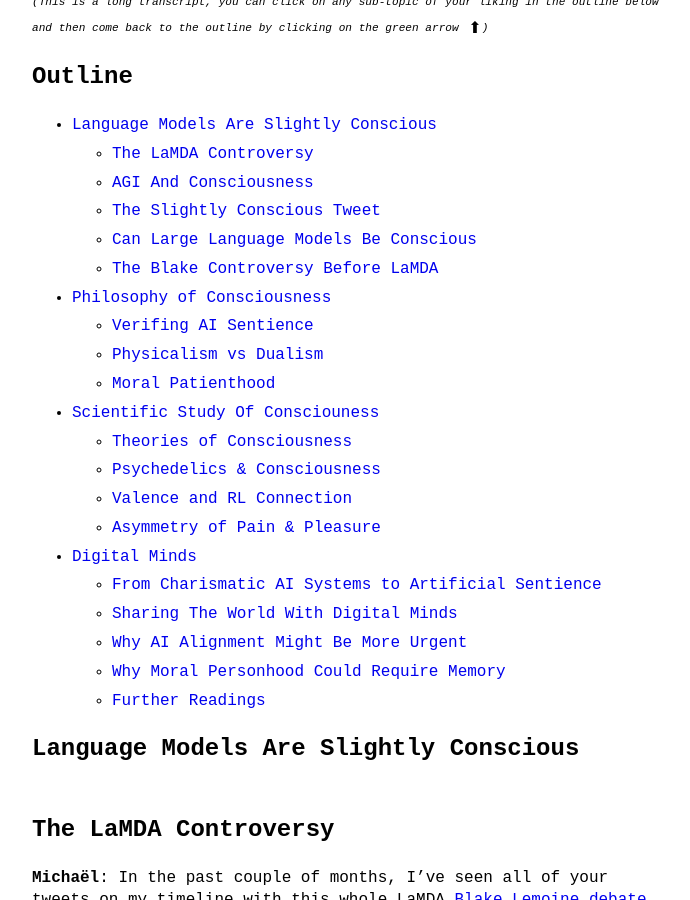
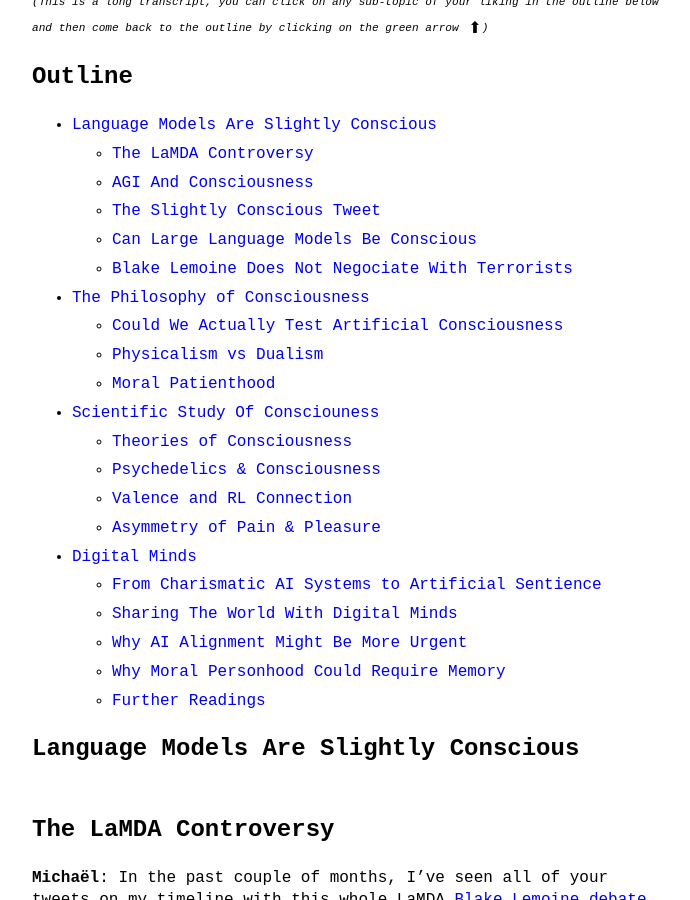
Before and after one commit to theinsideview/theinsideview.github.io, a Jekyll site: the page built from _posts/2022-08-25-roblong.md, in a window 1280 px wide and 900 px high, scrolled down 1071 px. Shown: the whole window, without its empty margins (288-978 px from the left). Built offline with Jekyll 4.4.1, drawn with Linux system fonts in a browser that asks for light colours; some of the changed text lies outside the part shown.

Commit message:
Update 2022-08-25-roblong.md

```diff
--- a/_posts/2022-08-25-roblong.md
+++ b/_posts/2022-08-25-roblong.md
@@ -22,9 +22,9 @@
     * [AGI And Consciousness](#agi-and-consciousness)
     * [The Slightly Conscious Tweet](#the-slightly-concious-tweet)
     * [Can Large Language Models Be Conscious](#can-large-language-models-be-conscious)
-    * [The Blake Controversy Before LaMDA](#the-blake-controversy-before-lamda)
-* [Philosophy of Consciousness](#philosophy-of-consciousness)
-    * [Verifing AI Sentience](#verifing-ai-sentience)
+    * [Blake Lemoine Does Not Negociate With Terrorists](#blake-lemoine-does-not-negociate-with-terrorists)
+* [The Philosophy of Consciousness](#the-philosophy-of-consciousness)
+    * [Could We Actually Test Artificial Consciousness](#could-we-actually-test-artificial-consciousness)
     * [Physicalism vs Dualism](#physicalism-vs-dualism)
     * [Moral Patienthood](#moral-patienthood)
 * [Scientific Study Of Consciouness](#scientific-study-of-consciouness)
@@ -155,7 +155,7 @@
 **Robert**:
 I'm not sure what he meant by the term conscious in that. And then he also just did not follow up with any evidence or what his reasons were, which is, I think, part of also why it set off such a flurry is people were able to supply, read into it, whatever debates they wanted to have. So yeah, I think I don't want to let people off the hook for hyping up AI past its capabilities, but I think one reason they might do it is just because that is the sense they're getting, rightly or wrongly. <a href="#outline">⬆</a>
 
-## The Blake Controversy Before LaMDA
+## Blake Lemoine Does Not Negociate With Terrorists
 
 **Michaël**:
 I think there's also that Blake Lemoine was a bit controversial at Google. He had been in the news for other things as well. Do you remember what was his backstory if he did something else?
@@ -211,9 +211,9 @@
 **Robert**:
 I'd certainly like to see that. I maybe should have takes, but I don't have really strong takes about exactly how much it should be prioritized relative to other things. I will say that I would love to see people who are already thinking about consciousness, the philosophy of consciousness, the science of consciousness, I'd love to see more of those people think specifically about AI consciousness, even with just a little bit of their time. One, I think that because it's important to think about AI consciousness. And two, I think it's probably helpful for the general project of figuring out consciousness to try to specify our theories to the extent that they might be able to apply to AI systems, and just say very clearly why certain theories do or do not predict that certain AI systems are conscious. <a href="#outline">⬆</a>
 
-# Philosophy of Consciousness
+# The Philosophy of Consciousness
 
-## Verifing AI Sentience
+## Could We Actually Test Artificial Consciousness
 
 **Michaël**:
 So if they predict that certain systems are conscious or not, do you think there's a way to verify those predictions?
```
